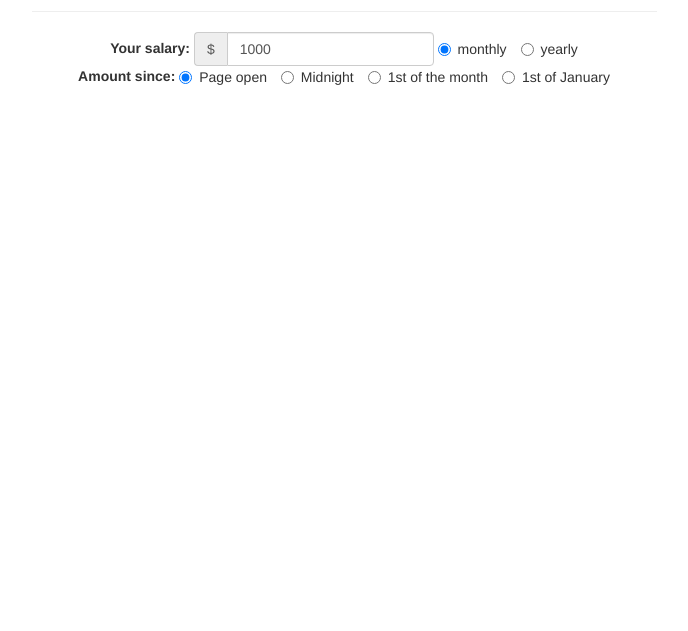
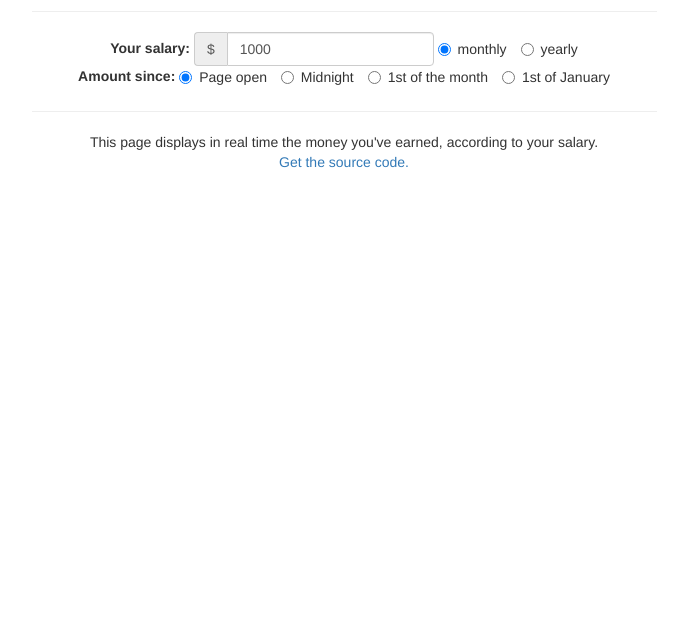
Before and after one commit to rtwage/rtwage.github.io, a plain HTML site: page index.html in a window 1280 px wide. Shown: the part 169-800 px from the top of the page, without its empty margins (296-984 px from the left). Drawn offline with nearby package versions, Linux system fonts and the light colour scheme.

Commit message:
add footer

```diff
--- a/index.html
+++ b/index.html
@@ -56,6 +56,14 @@
             </label>
           </div>
         </form>
+        <hr>
+        <p>
+          This page displays in real time the money you've earned,
+          according to your salary.
+          <br>
+          <a href="https://github.com/rtwage/rtwage.github.io">Get
+            the source code.</a>
+        </p>
       </div>
     </div>
   </body>
```
